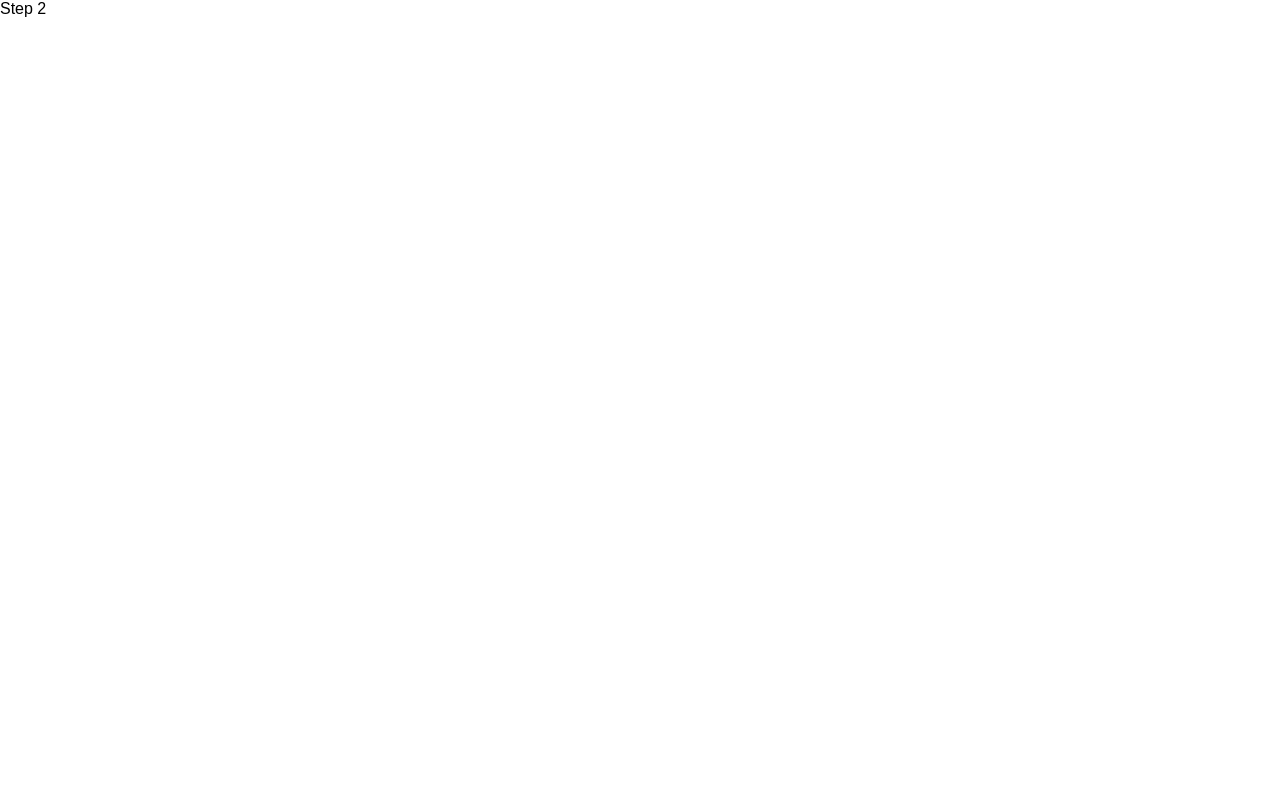
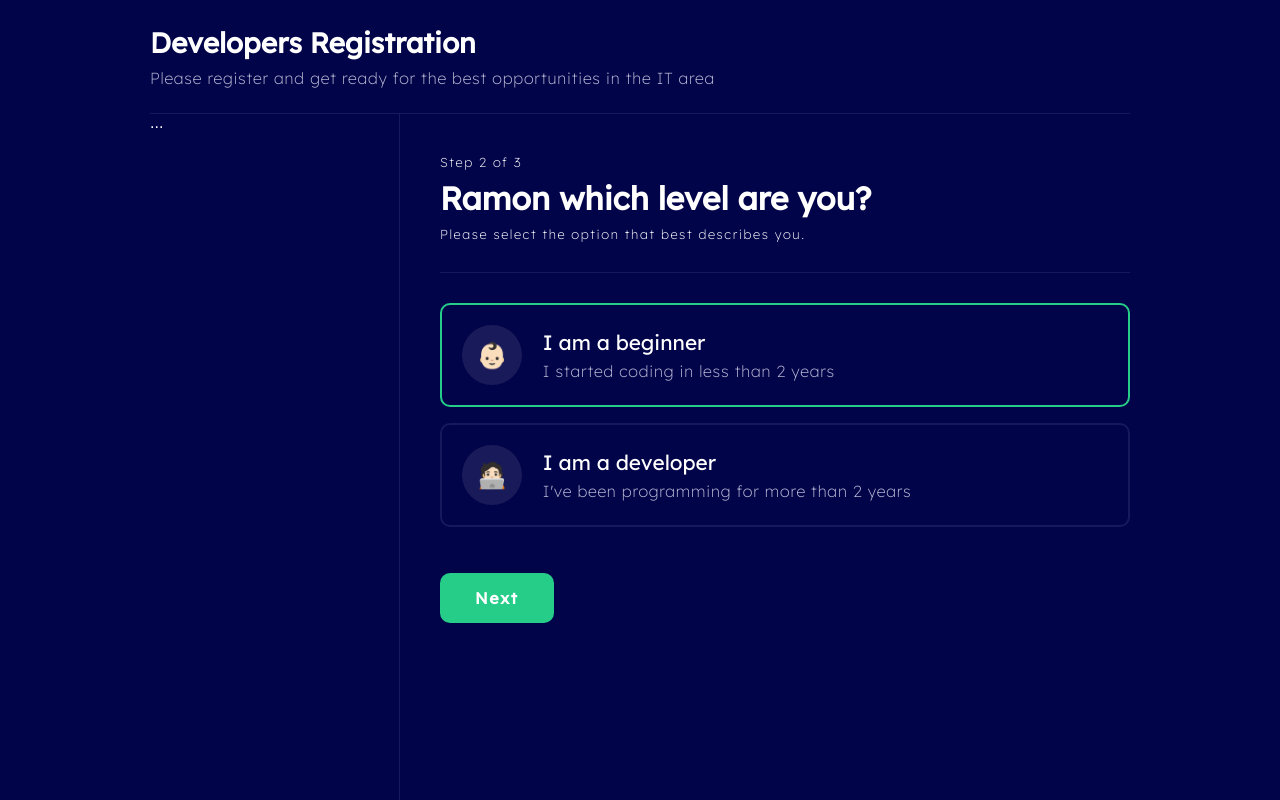
Before and after one commit to HugoRamonPereira/multistep-form, a React (Create React App) app: page /steptwo in a window 1280 px wide. Built offline with nearby package versions, Linux system fonts and the light colour scheme.

Commit message:
styled the step two stage of the form

```diff
--- /dev/null
+++ b/src/components/Select/index.tsx
@@ -0,0 +1,21 @@
+import * as Styled from './styles';
+
+type SelectProps = {
+  title: string;
+  description: string;
+  icon: string;
+  selected: boolean;
+  onClick?: () => void;
+}
+
+export const Select = ({ title, description, icon, selected, onClick }: SelectProps) => {
+  return (
+    <Styled.Container selected={selected} onClick={onClick}>
+      <Styled.Icon>{icon}</Styled.Icon>
+      <Styled.Info>
+        <Styled.Title>{title}</Styled.Title>
+        <Styled.Description>{description}</Styled.Description>
+      </Styled.Info>
+    </Styled.Container>
+  );
+};
--- /dev/null
+++ b/src/components/Select/styles.ts
@@ -0,0 +1,43 @@
+import styled from 'styled-components';
+
+export const Container = styled.div<{ selected: boolean }>`
+  display: flex;
+  border: 2px solid ${props => props.selected ? ({ theme }) => theme.colors.green.green500 : ({ theme }) => theme.colors.blue.blue400};
+  border-radius: 10px;
+  padding: 20px;
+  margin-bottom: 16px;
+  align-items: center;
+  cursor: pointer;
+
+  &:hover {
+    border: 2px solid ${({ theme }) => theme.colors.green.green500};
+  }
+`;
+
+export const Info = styled.div`
+  flex: 1;
+  margin-left: 1.3rem;
+`;
+
+export const Title = styled.div`
+  font-family: 'LexendNormal';
+  font-size: 1.3rem;
+  margin-bottom: .4rem;
+`;
+
+export const Description = styled.div`
+  font-family: 'LexendLight';
+  letter-spacing: 0.05rem;
+  color: ${({ theme }) => theme.colors.purple.purple100};
+`;
+
+export const Icon = styled.div`
+  width: 60px;
+  height: 60px;
+  border-radius: 50%;
+  background-color: ${({ theme }) => theme.colors.blue.blue300};
+  display: flex;
+  justify-content: center;
+  align-items: center;
+  font-size: 25px;
+`;
--- a/src/pages/FormStepOne/styles.ts
+++ b/src/pages/FormStepOne/styles.ts
@@ -48,7 +48,7 @@ export const Container = styled.div`
   button {
     background-color: ${({ theme }) => theme.colors.green.green500};
     color: ${({ theme }) => theme.colors.white.white};
-    font-family: 'LexendLight';
+    font-family: 'LexendNormal';
     font-size: 1rem;
     font-weight: bold;
     letter-spacing: 0.1rem;
--- a/src/pages/FormStepTwo/index.tsx
+++ b/src/pages/FormStepTwo/index.tsx
@@ -1,10 +1,66 @@
+import { useEffect } from 'react';
+import { Theme } from '../../components/Theme';
+import { useNavigate } from 'react-router-dom';
+import { useForm, FormActions } from '../../contexts/FormContext';
 import * as Styled from './styles';
+import { Select } from '../../components/Select';
 
 function FormStepTwo() {
+  const navigate = useNavigate();
+  const { state, dispatch } = useForm();
+
+  useEffect(() => {
+    dispatch({
+      type: FormActions.setCurrentStep,
+      payload: 2
+    });
+  }, []);
+
+  const handleNextStep = () => {
+    if (state.name !== '') {
+      navigate('/steptwo');
+    } else {
+      alert('Name is a mandatory field!');
+    }
+  };
+
+  const setLevel = (level: number) => {
+    dispatch({
+      type: FormActions.setLevel,
+      payload: level
+    });
+  };
+
   return (
-    <Styled.Container>
-      Step 2
-    </Styled.Container>
+    <Theme>
+      <Styled.Container>
+        <p>Step {state.currentStep} of 3 </p>
+        <h1>{state.name} which level are you?</h1>
+        <p>Please select the option that best describes you.</p>
+        <hr />
+
+        <Select
+          title='I am a beginner'
+          description='I started coding in less than 2 years'
+          icon='👶🏻'
+          selected={state.level === 0}
+          onClick={() => setLevel(0)}
+        />
+        <Select
+          title='I am a developer'
+          description='I&apos;ve been programming for more than 2 years'
+          icon='🧑🏻‍💻'
+          selected={state.level === 1}
+          onClick={() => setLevel(1)}
+        />
+
+        <button
+          onClick={handleNextStep}
+        >
+          Next
+        </button>
+      </Styled.Container>
+    </Theme>
   );
 }
 
--- a/src/pages/FormStepTwo/styles.ts
+++ b/src/pages/FormStepTwo/styles.ts
@@ -2,5 +2,65 @@ import styled from 'styled-components';
 
 
 export const Container = styled.div`
+  p {
+    font-size: 0.8125rem;
+    color: ${({ theme }) => theme.colors.purple100};
+    font-family: 'LexendLight';
+    letter-spacing: 0.1rem;
+  }
 
+  h1 {
+    margin: 0.5rem 0;
+    padding: 0;
+    font-size: 26;
+    font-family: 'LexendNormal';
+  }
+
+  hr {
+    height: 1px;
+    border: 0;
+    background-color: ${({ theme }) => theme.colors.blue.blue400};
+    margin: 30px 0;
+  }
+
+  label {
+    font-family: 'LexendLight';
+    font-size: 0.9rem;
+    letter-spacing: 0.1rem;
+
+    input {
+      display: block;
+      margin-top: 7px;
+      box-sizing: border-box;
+      width: 100%;
+      padding: 15px 10px;
+      border: 2px solid ${({ theme }) => theme.colors.green.green500};
+      border-radius: 10px;
+      color: ${({ theme }) => theme.colors.white.white};
+      outline: 0;
+      font-family: 'LexendLight';
+      font-size: 0.9375rem;
+      letter-spacing: 0.1rem;
+      background-color: ${({ theme }) => theme.colors.blue.blue700};
+    }
+  }
+
+  button {
+    background-color: ${({ theme }) => theme.colors.green.green500};
+    color: ${({ theme }) => theme.colors.white.white};
+    font-family: 'LexendNormal';
+    font-size: 1rem;
+    font-weight: bold;
+    letter-spacing: 0.1rem;
+    padding: 15px 35px;
+    border: 0;
+    border-radius: 10px;
+    cursor: pointer;
+    margin-top: 30px;
+
+    &:hover {
+      background-color: ${({ theme }) => theme.colors.green.green600};
+      transition: 0.2s ease-in-out;
+    }
+  }
 `;
--- a/src/theme/theme.ts
+++ b/src/theme/theme.ts
@@ -4,12 +4,13 @@ export default {
       white: '#FFFFFF'
     },
     blue: {
+      blue300: '#191A59',
       blue400: '#16195C',
       blue700: '#02044A'
     },
     green: {
       green500: '#25CD89',
-      green600: '#21B87B'
+      green600: '#21B87B',
     },
     purple: {
       purple100: '#B8B8D4'
```
